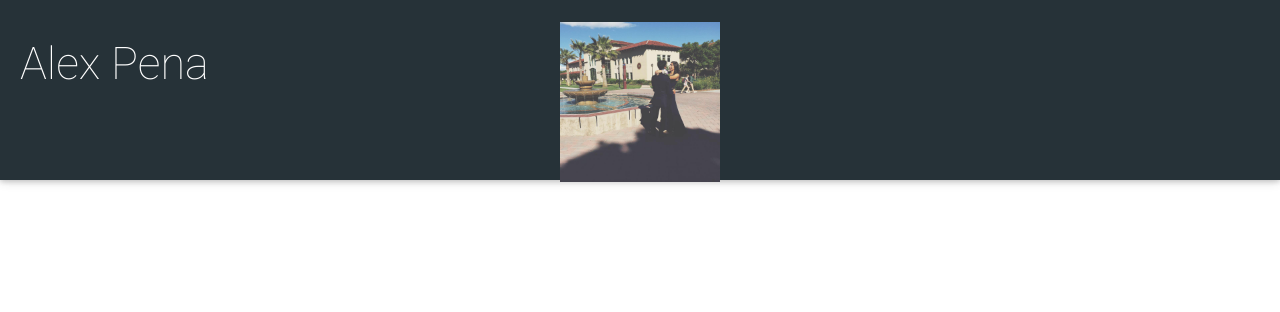
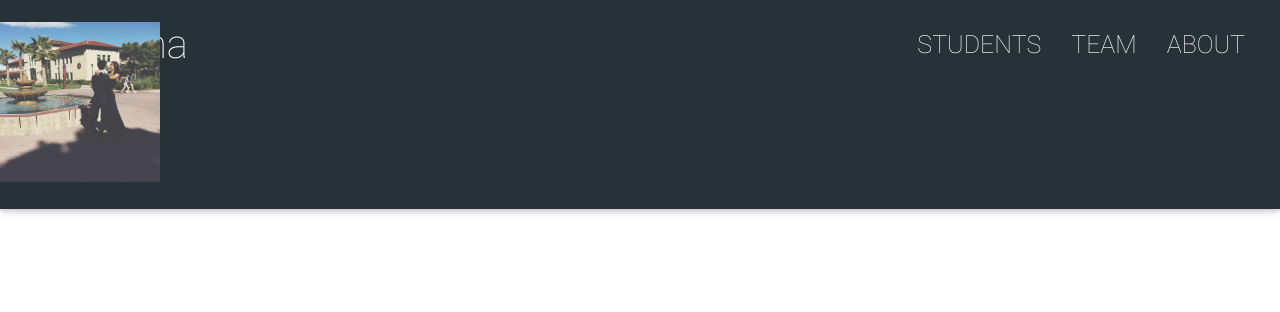
Before and after one commit to Saturn-V/Saturn-V.github.io, a PHP site: page / in a window 1280 px wide. Shown: the top 312 px of the page. Run offline with PHP 8.4, Linux system fonts and the light colour scheme; some libraries are stand-ins or nearby versions.

Commit message:
removed omg

```diff
--- a/css/main.css
+++ b/css/main.css
@@ -1,32 +1,30 @@
-/*.navbar{
-  max-height: 15% !important;
-  background-color: #263238 !important;
-}*/
-
-nav {
-  max-height: 22.5% !important;
-  height: auto !important;
-  background-color: #263238 !important;
+.nav {
+  height: auto;
+  background-color: #263238;
   display: block;
   position: fixed;
 }
 
 .nav-items {
-  padding-top: 2.5%;
-  padding-bottom: 2.5%;
+  padding-top: 1%;
+  padding-bottom: 1%;
   padding-right: 20px !important;
   display: inline !important;
+  position: relative;
 }
 
-.name-link {
-  padding-top: 2.5% !important;
-  padding-bottom: 2.5% !important;
-  padding-left: 20px !important;
-  display: inline !important;
+.nav-inner-item {
+  padding-right: 30px;
 }
 
-.name {
-  font-size: 45px !important;
+.profile-name{
+  padding-top: 1% !important;
+  padding-bottom: 1% !important;
+  padding-left: 20px !important;
+}
+
+.name-style {
+  font-size: 40px;
   font-weight: 200;
 }
 
@@ -40,7 +38,8 @@ nav {
   overflow: visible;
   width: 12.5%;
   height: auto;
-  display: block;
+  display: inline-block;
   margin: auto;
   margin-top: 1.75%;
+  position: relative;
 }
--- a/index.html
+++ b/index.html
@@ -25,10 +25,10 @@
         	  <script type="text/javascript" src="js/materialize.min.js"></script>
 
             <!-- Home/Banner -->
-            		  <nav id="home">
-          				            <a href="#home" class="brand-logo name-link">
+            		  <nav id="home" class="nav">
+          				            <a href="#home" class="brand-logo profile-name">
 
-          				                 <strong class="white-text name">
+          				                 <strong class="white-text name-style">
           					                      Alex Pena
             				               </strong>
 
```
